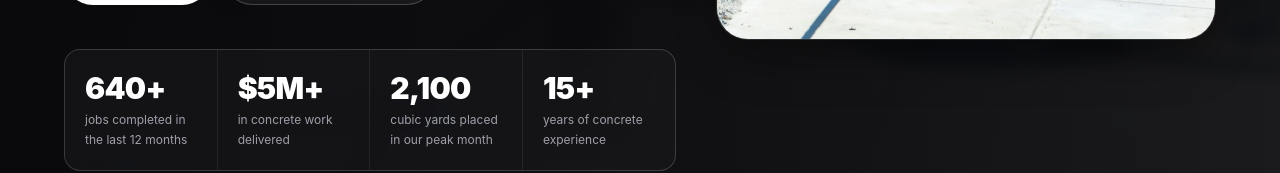
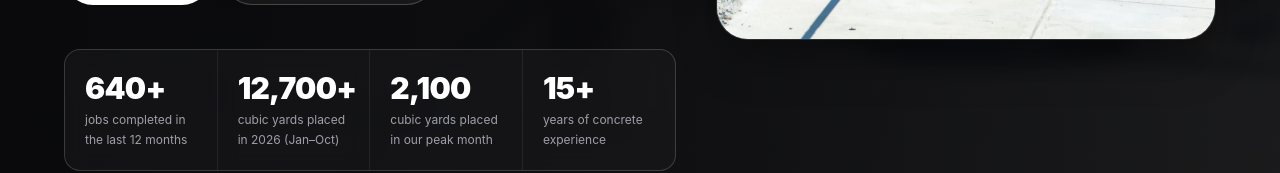
Before and after one commit to moisesdelvallegarcia/new-era-website, a React (Vite) app: page / in a window 1280 px wide. Shown: the part 634-807 px from the top of the page. Built offline with nearby package versions, Linux system fonts and the light colour scheme.

Commit message:
Lead with cubic yards per year instead of dollars delivered
12,700+ yd³ placed Jan–Oct 2026 (DeliveryGo load_size).

Co-Authored-By: Claude Opus 5.5 <noreply@anthropic.com>
Claude-Session: https://claude.ai/code/session_01YHDZnTWpHhEvaBmR4cjfL3

```diff
--- a/src/components/Hero.jsx
+++ b/src/components/Hero.jsx
@@ -4,7 +4,7 @@ import { photoSlots } from '../data/gallery.js'
 import { useLanguage } from '../i18n/useLanguage.js'
 import PhotoSlot from './PhotoSlot.jsx'
 
-const statKeys = ['jobs', 'delivered', 'peakYards', 'years']
+const statKeys = ['jobs', 'yearYards', 'peakYards', 'years']
 
 function Hero() {
   const { t, to } = useLanguage()
--- a/src/data/businessInfo.js
+++ b/src/data/businessInfo.js
@@ -16,9 +16,10 @@ export const businessInfo = {
   },
   logo: '/media/logo/new-era-logo.webp',
   // Figures from the capability statement (last 12 months, Housecall + DeliveryGo + Connecteam).
+  // yearYards: DeliveryGo load_size, Jan 1 – Oct 12, 2026.
   stats: {
     jobs: '640+',
-    delivered: '$5M+',
+    yearYards: '12,700+',
     peakYards: '2,100',
     years: '15+',
     fieldCrew: '20+',
--- a/src/i18n/en.js
+++ b/src/i18n/en.js
@@ -27,7 +27,7 @@ const en = {
     photoAlt: 'New Era Construction crew finishing a concrete driveway',
     stats: {
       jobs: 'jobs completed in the last 12 months',
-      delivered: 'in concrete work delivered',
+      yearYards: 'cubic yards placed in 2026 (Jan–Oct)',
       peakYards: 'cubic yards placed in our peak month',
       years: 'years of concrete experience',
     },
--- a/src/i18n/es.js
+++ b/src/i18n/es.js
@@ -27,7 +27,7 @@ const es = {
     photoAlt: 'Cuadrilla de New Era Construction dando acabado a un driveway de concreto',
     stats: {
       jobs: 'trabajos completados en los últimos 12 meses',
-      delivered: 'en obra de concreto entregada',
+      yearYards: 'yardas cúbicas coladas en 2026 (ene–oct)',
       peakYards: 'yardas cúbicas coladas en nuestro mejor mes',
       years: 'años de experiencia en concreto',
     },
--- a/src/pages/Builders.jsx
+++ b/src/pages/Builders.jsx
@@ -10,7 +10,7 @@ import { useLanguage } from '../i18n/useLanguage.js'
 
 // The builder presentation (capability statement + deck) as a page builders can
 // be sent to. "Download PDF" prints it; print styles drop the site chrome.
-const statKeys = ['jobs', 'delivered', 'peakYards', 'years']
+const statKeys = ['jobs', 'yearYards', 'peakYards', 'years']
 
 function Builders() {
   const { t, to } = useLanguage()
```
